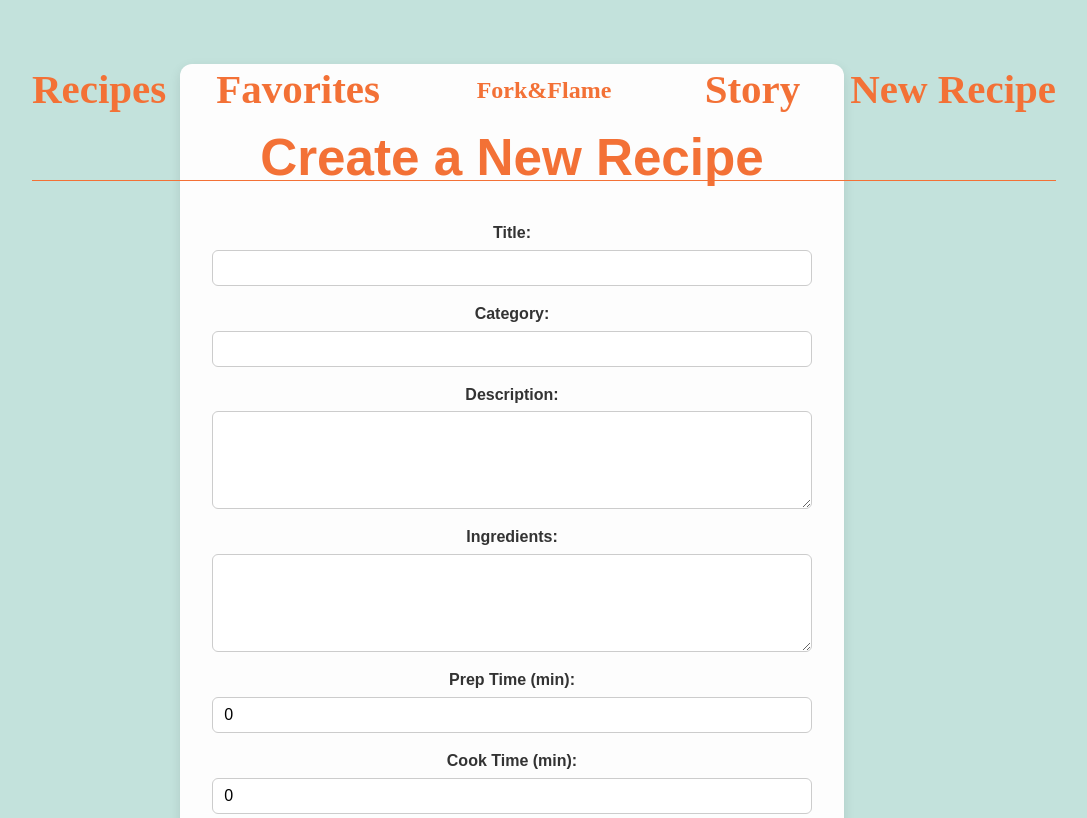
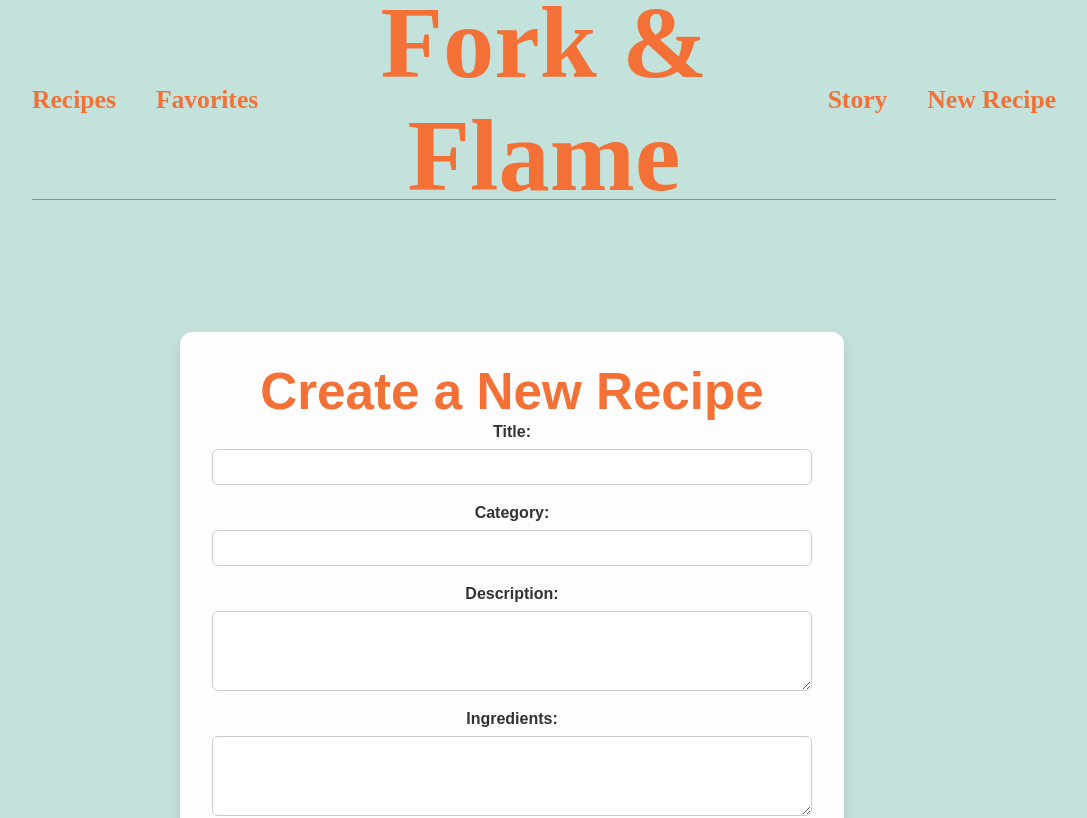
Before and after one commit to zackvalavanis/F-F-Frontend, a React (Vite) app: page /new-recipe in a window 1280 px wide. Shown: the top 818 px of the page, without its empty margins (128-1215 px from the left). Built offline with nearby package versions, Linux system fonts and the light colour scheme.

Commit message:
fixed up the navbar

```diff
--- a/src/index.css
+++ b/src/index.css
@@ -1,5 +1,7 @@
 /* Root and global styles */
 :root {
+  --navbar-height: 100px;
+  /* 👈 define once, reuse everywhere */
   font-family: "Crimson Text", serif;
   line-height: 1.5;
   font-weight: 400;
@@ -18,7 +20,7 @@
 a {
   font-weight: 500;
   color: #646cff;
-  text-decoration: inherit;
+  text-decoration: none;
 }
 
 a:hover {
@@ -30,10 +32,11 @@ html {
   scroll-behavior: smooth;
 }
 
-
 /* Body */
 body {
   margin: 0;
+  padding-top: var(--navbar-height);
+  /* 👈 ensures content starts below navbar */
   min-width: 320px;
   min-height: 100vh;
   font-family: inherit;
@@ -44,6 +47,8 @@ body {
 h1 {
   font-size: 3.2em;
   line-height: 1.1;
+  margin: 0;
+  /* remove default margin */
 }
 
 /* Buttons */
@@ -55,8 +60,9 @@ button {
   font-weight: 500;
   font-family: inherit;
   background-color: #1a1a1a;
+  color: #fff;
   cursor: pointer;
-  transition: border-color 0.25s;
+  transition: all 0.25s ease;
 }
 
 button:hover {
@@ -68,15 +74,16 @@ button:focus-visible {
   outline: 4px auto -webkit-focus-ring-color;
 }
 
-/* Main content */
+/* Main content (optional wrapper) */
 .main-content {
-  margin-top: 80px;
-  /* push content below navbar */
   display: flex;
   flex-direction: column;
-  justify-content: center;
+  justify-content: flex-start;
   align-items: center;
-  min-height: calc(100vh - 80px);
+  min-height: calc(100vh - var(--navbar-height));
+  width: 100%;
+  box-sizing: border-box;
+  padding: 0 1rem;
 }
 
 /* Light mode */
@@ -92,6 +99,7 @@ button:focus-visible {
 
   button {
     background-color: #f9f9f9;
+    color: #213547;
   }
 
   .navbar-container {
--- a/src/screens/Header/Navbar.css
+++ b/src/screens/Header/Navbar.css
@@ -1,90 +1,86 @@
+/* Navbar container */
 .navbar-container {
   position: fixed;
   top: 0;
   width: 100%;
+  height: 200px;
   background-color: transparent;
-  transition: all 0.3s ease;
-  z-index: 100;
-}
-
-.navbar-scrolled {
-  background-color: #ffffff;
-  /* fixed typo from #ffff */
-  box-shadow: 0 2px 8px rgba(0, 0, 0, 0.2);
-  height: 80px;
-  /* shrink height */
-  padding: 0 0;
-  /* optional: remove extra padding */
-}
-
-.navbar-links {
   display: flex;
+  justify-content: center;
   align-items: center;
-  justify-content: space-between;
-  width: 80%;
-  height: 180px;
-  margin: 0 auto;
-  border-bottom: 1px solid #f37136;
-  position: relative;
-  /* needed for absolute center */
+  z-index: 1000;
   font-family: "Crimson Text", serif;
   transition: all 0.3s ease;
 }
 
+/* Navbar when scrolled */
+.navbar-scrolled {
+  background-color: #fff;
+  height: 70px;
+  box-shadow: 0 2px 8px rgba(0, 0, 0, 0.1);
+}
+
+/* Navbar links wrapper */
+.navbar-links {
+  width: 80%;
+  display: flex;
+  justify-content: space-between;
+  align-items: center;
+  position: relative;
+  transition: all 0.3s ease;
+}
+
+/* Left & right links */
 .container-left-side,
 .container-right-side {
   display: flex;
-  gap: 50px;
+  gap: 40px;
   align-items: center;
-  font-size: 0.8rem;
-  /* slightly larger than 0.6rem for readability */
+  font-size: .5rem;
   color: #f37136;
   cursor: pointer;
-  transition: all 0.3s ease;
 }
 
 .container-left-side h1:hover,
-.container-right-side h1:hover {
+.container-right-side h1:hover,
+.container-center h1:hover {
   transform: scale(1.05);
+  transition: transform 0.2s ease;
 }
 
+/* Center logo/text */
 .container-center {
   position: absolute;
   left: 50%;
   top: 50%;
   transform: translate(-50%, -50%);
-  display: flex;
-  flex-direction: column;
-  align-items: center;
-  font-family: "Crimson Text", serif;
+  font-size: 2rem;
   color: #f37136;
+  text-align: center;
   cursor: pointer;
   transition: all 0.3s ease;
 }
 
-.container-center h1 {
-  margin: 0;
-  font-size: 24px;
-  /* base font size */
+/* Shrink font sizes on scroll */
+.navbar-scrolled .container-center {
+  font-size: .7rem;
 }
 
-/* Shrink elements on scroll */
-.navbar-scrolled .navbar-links {
-  height: 80px;
-  border-bottom: 1px solid #f37136;
+.navbar-scrolled .container-left-side,
+.navbar-scrolled .container-right-side {
+  font-size: 0.4rem;
 }
 
-.navbar-scrolled .container-center {
-  top: 50%;
+/* Border line at bottom */
+.border-line {
+  position: absolute;
+  bottom: 0;
+  width: 80%;
+  height: 1px;
+  background-color: #f37136;
+  transition: all 0.3s ease;
 }
 
-.navbar-scrolled .container-center h1 {
-  font-size: 20px;
-  /* smaller when scrolled */
+.navbar-scrolled .border-line {
+  width: 100%;
 }
-
-.navbar-scrolled .container-left-side h1,
-.navbar-scrolled .container-right-side h1 {
-  font-size: 0.7rem;
-  /* shrink side links */
-}
--- a/src/screens/Header/Navbar.tsx
+++ b/src/screens/Header/Navbar.tsx
@@ -1,5 +1,5 @@
-import './Navbar.css'
-import { useNavigate } from 'react-router-dom'
+import './Navbar.css';
+import { useNavigate } from 'react-router-dom';
 import { useState, useEffect } from "react";
 
 export function Navbar() {
@@ -8,11 +8,7 @@ export function Navbar() {
 
   useEffect(() => {
     const handleScroll = () => {
-      if (window.scrollY > 100) { // change 100 to whatever scroll threshold you want
-        setScrolled(true);
-      } else {
-        setScrolled(false);
-      }
+      setScrolled(window.scrollY > 50);
     };
 
     window.addEventListener('scroll', handleScroll);
@@ -21,21 +17,23 @@ export function Navbar() {
 
   return (
     <div className={`navbar-container ${scrolled ? 'navbar-scrolled' : ''}`}>
-      <div className='navbar-links'>
-        <div className='container-left-side'>
+      <div className="navbar-links">
+        <div className="container-left-side">
           <h1 onClick={() => navigate('/recipes')}>Recipes</h1>
           <h1 onClick={() => navigate('/favorites')}>Favorites</h1>
         </div>
 
-        <div className='container-center'>
-          <h1 style={{ textAlign: 'center' }} onClick={() => navigate('/')}>Fork&Flame</h1>
+        <div className="container-center">
+          <h1 onClick={() => navigate('/')}>Fork & Flame</h1>
         </div>
 
-        <div className='container-right-side'>
+        <div className="container-right-side">
           <h1 onClick={() => navigate('/story')}>Story</h1>
           <h1 onClick={() => navigate('/new-recipe')}>New Recipe</h1>
         </div>
       </div>
+
+      <div className="border-line"></div>
     </div>
-  )
+  );
 }
--- a/src/screens/LandingPage/LandingPage.tsx
+++ b/src/screens/LandingPage/LandingPage.tsx
@@ -1,6 +1,5 @@
 import { useNavigate } from "react-router-dom";
 import { Header } from "../Header/Header";
-import { Footer } from "../Footer/Footer";
 import './LandingPage.css';
 import { Player } from "@lottiefiles/react-lottie-player";
 import foodAnimation from "../../assets/Food-animation.json";
@@ -59,8 +58,6 @@ export function LandingPage() {
           </div>
         )}
       </div>
-
-      <Footer />
     </div>
   );
 }
--- a/src/screens/Recipes/NewRecipe.css
+++ b/src/screens/Recipes/NewRecipe.css
@@ -7,6 +7,9 @@
   box-shadow: 0 4px 12px rgba(0, 0, 0, 0.1);
   border-radius: 12px;
   font-family: 'Arial', sans-serif;
+  margin-top: 200px;
+  /* Prevent overlap with fixed navbar */
+  padding-top: 2rem;
 }
 
 /* Form element */
@@ -14,6 +17,7 @@
   display: flex;
   flex-direction: column;
   gap: 1rem;
+  width: 100%;
 }
 
 /* Labels */
@@ -34,6 +38,9 @@
   border: 1px solid #ccc;
   border-radius: 6px;
   font-size: 1rem;
+  width: 100%;
+  box-sizing: border-box;
+  /* ensures padding doesn’t break width */
 }
 
 /* Textarea styling */
@@ -54,13 +61,15 @@
   font-weight: bold;
   cursor: pointer;
   transition: background-color 0.2s ease;
+  align-self: flex-start;
+  /* button aligned to left */
 }
 
 .new-recipe-form button[type="submit"]:hover {
   background-color: #ff5722;
 }
 
-/* Optional: hover effect for inputs */
+/* Optional: hover/focus effect for inputs */
 .new-recipe-form input[type="text"]:focus,
 .new-recipe-form input[type="number"]:focus,
 .new-recipe-form textarea:focus {
--- a/src/screens/Recipes/Recipes.css
+++ b/src/screens/Recipes/Recipes.css
@@ -2,7 +2,10 @@
   display: flex;
   flex-direction: column;
   align-items: center;
-  min-height: 100em;
+  /* push everything below the navbar */
+  padding-top: 180px;
+  /* match your navbar height */
+  width: 100%;
 }
 
 .recipe-top-container {
@@ -11,13 +14,10 @@
   justify-content: space-between;
   align-items: center;
   color: #ff7043;
+
   gap: 5px;
 }
 
 .recipe-top-container h1 {
   margin-right: 50px;
 }
-
-.recipe-container {
-  margin-top: 200px;
-}
```
Also changed, not shown: src/App.tsx (+7 -28 lines), src/screens/Header/Header.css (deleted, +0 -9 lines).
